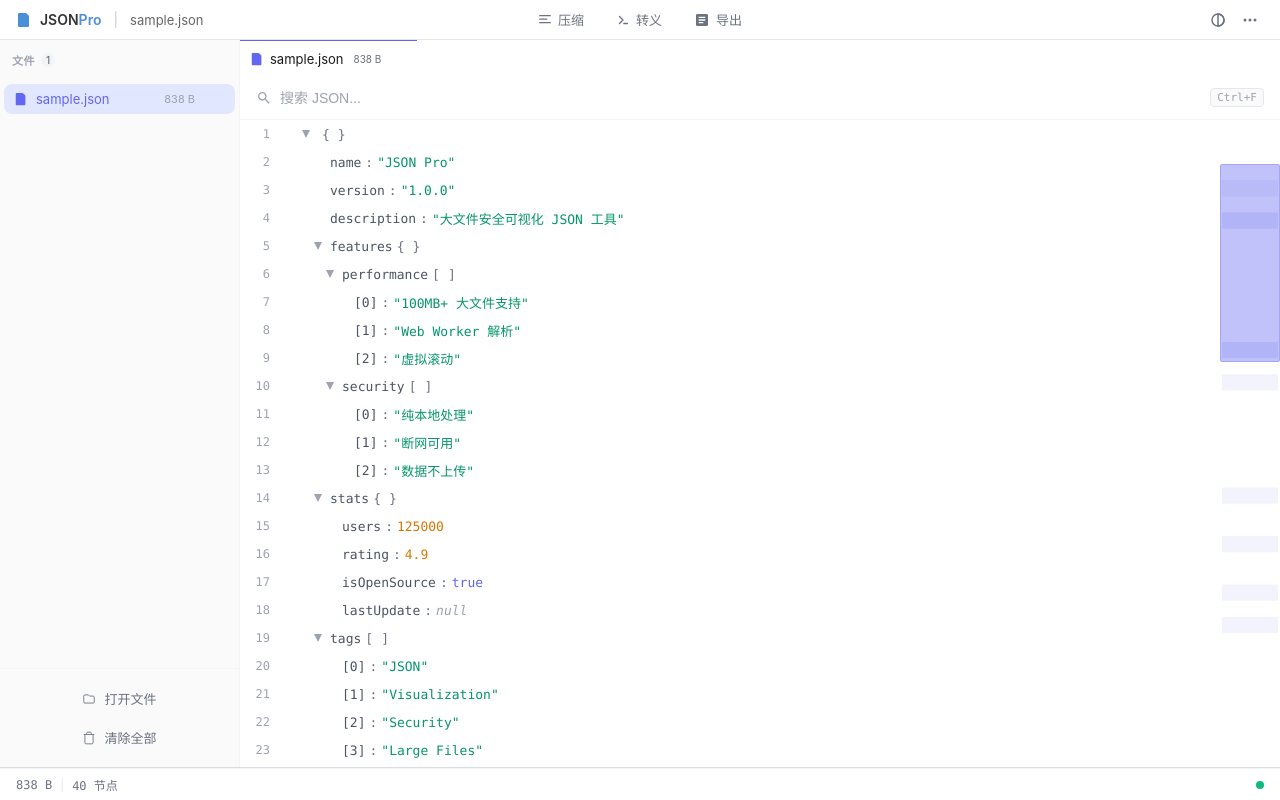
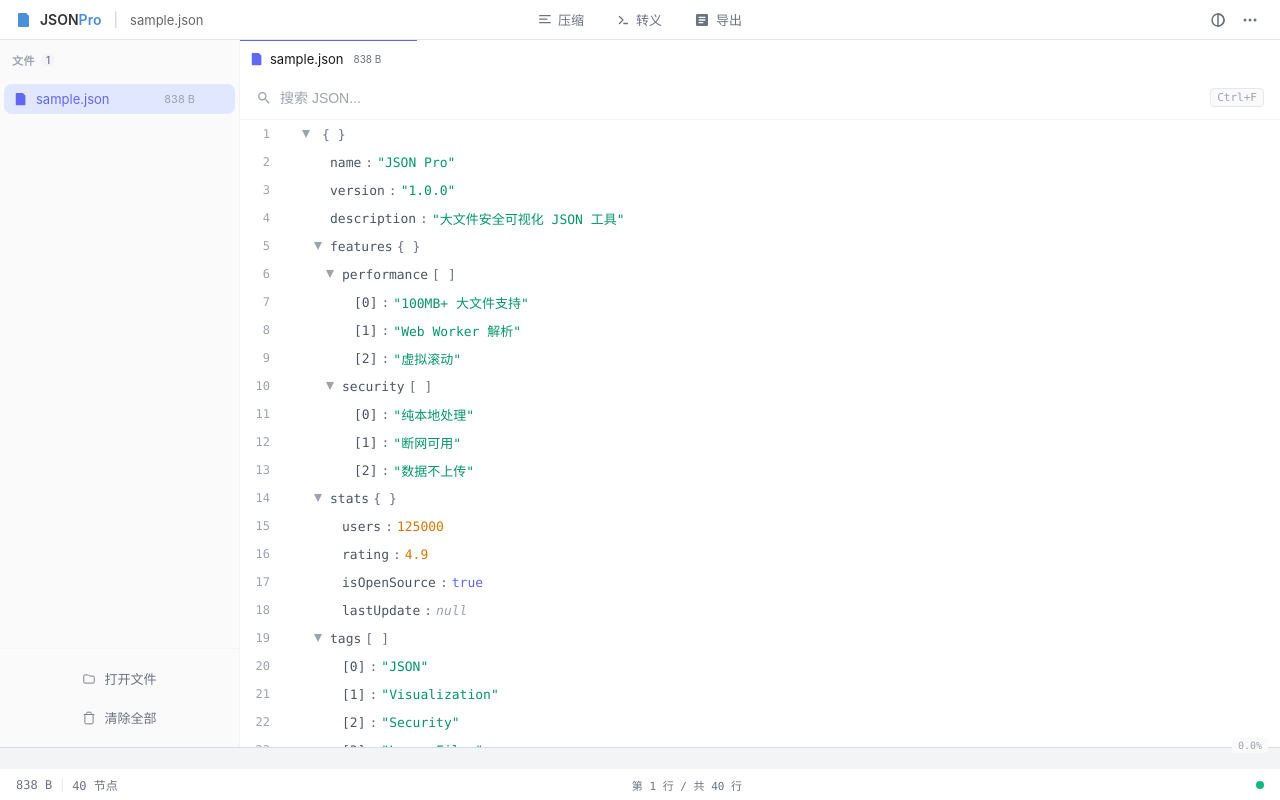
Before and after one commit to lsxshawn/json-fmt, a Vue app in the folder json-fmt/: page / in a window 1280 px wide. Built offline with nearby package versions, Linux system fonts and the light colour scheme.

Commit message:
fix: 修复滚动到底百分比100%+行号绝对精准匹配

```diff
--- a/json-fmt/src/App.vue
+++ b/json-fmt/src/App.vue
@@ -77,7 +77,6 @@ const parseSteps = ref([
   { id: 'read', message: '读取文件', detail: '', done: false, active: false, startTime: 0, endTime: 0, duration: 0 },
   { id: 'validate', message: '流式校验', detail: '检查括号匹配...', done: false, active: false, startTime: 0, endTime: 0, duration: 0 },
   { id: 'index', message: '构建索引', detail: '扫描键名和结构...', done: false, active: false, startTime: 0, endTime: 0, duration: 0 },
-  { id: 'minimap', message: '绘制Minimap', detail: '基于索引生成缩略图...', done: false, active: false, startTime: 0, endTime: 0, duration: 0 },
   { id: 'render', message: '渲染可见区', detail: '格式化前30行...', done: false, active: false, startTime: 0, endTime: 0, duration: 0 }
 ]);
 
@@ -98,6 +97,12 @@ const cursorPosition = ref({ line: 1, column: 1 });
 const showCommandPalette = ref(false);
 const isTextMode = ref(false);
 const textContent = ref('');
+
+const currentGlobalLine = ref(0);
+const currentScrollTop = ref(0);
+const currentMaxScroll = ref(0);
+const jumpToLine = ref(-1);
+const WINDOW_SIZE = 100;
 
 // ============================================
 // 多Worker并行解析优化
@@ -129,7 +134,6 @@ function resetParseSteps() {
     { id: 'read', message: '读取文件', detail: '', done: false, active: false, startTime: 0, endTime: 0, duration: 0 },
     { id: 'validate', message: '流式校验', detail: '检查括号匹配...', done: false, active: false, startTime: 0, endTime: 0, duration: 0 },
     { id: 'index', message: '构建索引', detail: '扫描键名和结构...', done: false, active: false, startTime: 0, endTime: 0, duration: 0 },
-    { id: 'minimap', message: '绘制Minimap', detail: '基于索引生成缩略图...', done: false, active: false, startTime: 0, endTime: 0, duration: 0 },
     { id: 'render', message: '渲染可见区', detail: '格式化前30行...', done: false, active: false, startTime: 0, endTime: 0, duration: 0 }
   ];
   parseProgress.value = 0;
@@ -2668,6 +2672,8 @@ async function parseJSONContent(content, size, fileId = null, readDuration = 0)
 
 async function selectFile(fileId) {
   isParsing.value = false;
+  jumpToLine.value = -1;
+  currentGlobalLine.value = 0;
   currentFileId.value = fileId;
   const file = files.value.find(f => f.id === fileId);
 
@@ -3087,8 +3093,10 @@ onUnmounted(() => {
           :memory-index="memoryIndex"
           :current-file-text="currentFileText"
           :onNeedNodes="handleNeedNodes"
+          :jumpToLine="jumpToLine"
           @toggleNode="toggleNode"
-          @scroll="handleScroll"
+          @scroll="(line) => currentGlobalLine = line"
+          @scrollData="(data) => { currentScrollTop = data.scrollTop; currentMaxScroll = data.maxScroll; }"
           @selectNode="handleSelectNode"
           @copyPath="copyPath"
           @search="handleSearch"
@@ -3135,7 +3143,12 @@ onUnmounted(() => {
         :is-parsing="isParsing"
         :parse-status="parseStatus"
         :is-console-open="showConsole"
+        :current-line="currentGlobalLine"
+        :window-size="WINDOW_SIZE"
+        :scroll-top="currentScrollTop"
+        :max-scroll="currentMaxScroll"
         @toggle-console="showConsole = !showConsole"
+        @jump="(line) => jumpToLine = line"
       />
     </footer> <!-- .app-footer -->
   </div> <!-- .app-layout -->
--- a/json-fmt/src/components/JsonTreeView.vue
+++ b/json-fmt/src/components/JsonTreeView.vue
@@ -1,6 +1,5 @@
 <script setup>
 import { ref, computed, onMounted, onUnmounted, watch } from 'vue';
-import Minimap from './Minimap.vue';
 import FolderIcon from './icons/FolderIcon.vue';
 import JsonIcon from './icons/JsonIcon.vue';
 import SearchIcon from './icons/SearchIcon.vue';
@@ -51,6 +50,10 @@ const props = defineProps({
   onNeedNodes: {
     type: Function,
     default: null
+  },
+  jumpToLine: {
+    type: Number,
+    default: -1
   }
 });
 
@@ -63,11 +66,12 @@ const emit = defineEmits([
   'search',
   'searchNext',
   'searchPrev',
-  'pasteContent'
+  'pasteContent',
+  'scrollData'
 ]);
 
 const containerRef = ref(null);
-const scrollTop = ref(0);
+const localScrollTop = ref(0);
 const containerHeight = ref(600);
 const ITEM_HEIGHT = 28;
 const BUFFER_SIZE = 10;
@@ -80,84 +84,49 @@ function updateContainerHeight() {
   }
 }
 
-const scrollProgress = computed(() => {
-  if (!containerRef.value) return 0;
-  const maxScroll = totalHeight.value - containerHeight.value;
-  if (maxScroll <= 0) return 0;
-  return (scrollTop.value / maxScroll) * 100;
+const totalHeight = computed(() => props.totalNodes * ITEM_HEIGHT);
+
+const scrollLine = computed(() => Math.floor(localScrollTop.value / ITEM_HEIGHT));
+
+const viewportItemCount = computed(() => Math.ceil(containerHeight.value / ITEM_HEIGHT));
+
+const startIndex = computed(() => Math.max(0, scrollLine.value - BUFFER_SIZE));
+
+const endIndex = computed(() => Math.min(props.totalNodes, scrollLine.value + viewportItemCount.value + BUFFER_SIZE));
+
+const visibleItems = computed(() => {
+  const maxSafeEnd = Math.min(endIndex.value, props.visibleNodes.length);
+  const safeStart = Math.min(startIndex.value, maxSafeEnd);
+  return props.visibleNodes.slice(safeStart, maxSafeEnd);
 });
 
-function handleMinimapJump(scrollTop) {
-  if (!containerRef.value) return;
-  const maxScroll = totalHeight.value - containerHeight.value;
-  const clampedScrollTop = Math.max(0, Math.min(scrollTop, maxScroll));
-  containerRef.value.scrollTop = clampedScrollTop;
+const offsetY = computed(() => startIndex.value * ITEM_HEIGHT);
 
-  if (props.onNeedNodes) {
-    const itemCount = props.totalNodes > 0 ? props.totalNodes : props.visibleNodes.length;
-    const visibleCount = Math.ceil(containerHeight.value / ITEM_HEIGHT) + BUFFER_SIZE * 2;
-    const maxStart = Math.max(0, itemCount - visibleCount);
-    const requestedStart = Math.floor(clampedScrollTop / ITEM_HEIGHT) - BUFFER_SIZE;
-    const start = Math.max(0, Math.min(requestedStart, maxStart));
-    const end = Math.min(itemCount, start + visibleCount);
-
-    const bufferStart = Math.max(0, start - BUFFER_SIZE);
-    const bufferEnd = Math.min(itemCount, end + BUFFER_SIZE);
-    props.onNeedNodes(bufferStart, bufferEnd);
-  }
-}
-
-function handleSearchKeydown(e) {
-  if (e.key === 'Enter') {
-    e.preventDefault();
-    if (e.shiftKey) {
-      emit('searchPrev');
-    } else {
-      emit('searchNext');
+watch(() => props.jumpToLine, (newLine) => {
+  if (newLine >= 0 && props.totalNodes > 0) {
+    localScrollTop.value = newLine * ITEM_HEIGHT;
+    if (containerRef.value) {
+      containerRef.value.scrollTop = localScrollTop.value;
     }
   }
-}
+}, { immediate: false });
 
-const matchCount = computed(() => {
-  if (!props.searchQuery.trim()) return 0;
-  const query = props.searchQuery.toLowerCase();
-  return props.visibleNodes.filter(node =>
-    node.key?.toLowerCase().includes(query) ||
-    node.displayValue?.toLowerCase().includes(query) ||
-    (node.fullValue?.toLowerCase() || '').includes(query)
-  ).length;
-});
+const prevTotalNodes = ref(-1);
+watch(() => props.totalNodes, (newVal) => {
+  if (newVal > 0 && prevTotalNodes.value !== newVal) {
+    prevTotalNodes.value = newVal;
+    localScrollTop.value = 0;
+    if (containerRef.value) {
+      containerRef.value.scrollTop = 0;
+    }
+  }
+}, { immediate: false });
 
-const currentMatchIndex = ref(0);
-
-const visibleRange = computed(() => {
-  const itemCount = props.totalNodes > 0 ? props.totalNodes : props.visibleNodes.length;
-  const visibleCount = Math.ceil(containerHeight.value / ITEM_HEIGHT) + BUFFER_SIZE * 2;
-  const maxStart = Math.max(0, itemCount - visibleCount);
-  const requestedStart = Math.floor(scrollTop.value / ITEM_HEIGHT) - BUFFER_SIZE;
-  const start = Math.max(0, Math.min(requestedStart, maxStart));
-  const end = Math.min(itemCount, start + visibleCount);
-
-  return { start, end };
-});
-
-const visibleItems = computed(() => {
-  const { start, end } = visibleRange.value;
-  const items = props.visibleNodes.filter(node => node && node.id >= start && node.id < end);
-  return items;
-});
-
-const totalHeight = computed(() => {
-  const count = props.totalNodes > 0 ? props.totalNodes : props.visibleNodes.length;
-  if (count === 0) {
-    return containerHeight.value;
+watch([startIndex, endIndex], () => {
+  if (props.onNeedNodes) {
+    props.onNeedNodes(Math.max(0, startIndex.value - 50), Math.min(props.totalNodes, endIndex.value + 50));
   }
-  return count * ITEM_HEIGHT;
-});
-
-const offsetY = computed(() => {
-  return visibleRange.value.start * ITEM_HEIGHT;
-});
+}, { immediate: true });
 
 const currentMatchNodeId = computed(() => {
   if (!props.searchQuery.trim() || props.searchMatchCount === 0) {
@@ -175,36 +144,7 @@ const currentMatchNodeId = computed(() => {
   return null;
 });
 
-watch(() => props.currentFile, () => {
-  if (containerRef.value) {
-    containerRef.value.scrollTop = 0;
-    scrollTop.value = 0;
-  }
-});
 
-watch(() => props.searchMatchIndex, (newIndex) => {
-  if (newIndex > 0 && containerRef.value) {
-    const matchNodes = props.visibleNodes.filter(node => {
-      const q = props.searchQuery.toLowerCase();
-      return node.key?.toLowerCase().includes(q) ||
-        node.displayValue?.toLowerCase().includes(q) ||
-        (node.fullValue?.toLowerCase() || '').includes(q);
-    });
-    if (matchNodes.length > 0 && newIndex <= matchNodes.length) {
-      const targetNode = matchNodes[newIndex - 1];
-      const nodeIndex = props.visibleNodes.findIndex(n => n.id === targetNode.id);
-      if (nodeIndex !== -1) {
-        const nodeTop = nodeIndex * ITEM_HEIGHT;
-        const nodeBottom = nodeTop + ITEM_HEIGHT;
-        if (nodeTop < scrollTop.value) {
-          containerRef.value.scrollTop = nodeTop;
-        } else if (nodeBottom > scrollTop.value + containerHeight.value) {
-          containerRef.value.scrollTop = nodeBottom - containerHeight.value;
-        }
-      }
-    }
-  }
-});
 
 function highlightMatch(text) {
   if (!props.searchQuery.trim() || !text) return text;
@@ -220,24 +160,16 @@ function highlightMatch(text) {
 }
 
 function handleScroll(e) {
-  const maxScroll = Math.max(0, totalHeight.value - containerHeight.value);
-  const newScrollTop = Math.max(0, Math.min(e.target.scrollTop, maxScroll));
+  const localMaxScroll = Math.max(0, totalHeight.value - containerHeight.value);
+  const newLocalScrollTop = Math.max(0, Math.min(e.target.scrollTop, localMaxScroll));
 
-  scrollTop.value = newScrollTop;
-  emit('scroll', scrollTop.value);
-
-  if (props.onNeedNodes) {
-    const itemCount = props.totalNodes > 0 ? props.totalNodes : props.visibleNodes.length;
-    const visibleCount = Math.ceil(containerHeight.value / ITEM_HEIGHT) + BUFFER_SIZE * 2;
-    const maxStart = Math.max(0, itemCount - visibleCount);
-    const requestedStart = Math.floor(scrollTop.value / ITEM_HEIGHT) - BUFFER_SIZE;
-    const start = Math.max(0, Math.min(requestedStart, maxStart));
-    const end = Math.min(itemCount, start + visibleCount);
-
-    const bufferStart = Math.max(0, start - BUFFER_SIZE);
-    const bufferEnd = Math.min(itemCount, end + BUFFER_SIZE);
-    props.onNeedNodes(bufferStart, bufferEnd);
-  }
+  localScrollTop.value = newLocalScrollTop;
+  const topGlobalLine = (visibleItems.value.length > 0) ? visibleItems.value[0].id : 0;
+  emit('scroll', topGlobalLine);
+  emit('scrollData', {
+    scrollTop: newLocalScrollTop,
+    maxScroll: localMaxScroll
+  });
 }
 
 function handleNodeClick(node, e) {
@@ -425,19 +357,6 @@ defineExpose({
             </div>
           </div>
         </div>
-
-        <Minimap
-          v-if="visibleNodes.length > 0 || parseStatus === 'parsing'"
-          :visibleNodes="visibleNodes"
-          :totalNodes="totalNodes"
-          :scrollTop="scrollTop"
-          :viewportHeight="containerHeight"
-          :totalHeight="totalHeight"
-          :isParsing="parseStatus === 'parsing'"
-          :memoryIndex="memoryIndex"
-          :content="currentFileText"
-          @jump="handleMinimapJump"
-        />
       </div>
     </div>
   </div>
@@ -601,7 +520,7 @@ defineExpose({
   background: var(--accent);
   color: var(--text-inverse);
   border: none;
-  border-radius: var(--radius-md);  /* 6px，更克制 */
+  border-radius: var(--radius-md);
   font-size: 14px;
   font-weight: var(--font-medium);
   cursor: pointer;
@@ -634,7 +553,7 @@ defineExpose({
 .shortcut-hint {
   font-family: var(--font-mono);
   font-size: 11px;
-  color: var(--text-muted);  /* 极淡 */
+  color: var(--text-muted);
 }
 
 .error-state {
@@ -712,9 +631,9 @@ defineExpose({
   align-items: center;
   justify-content: flex-end;
   width: 56px;
-  padding: 0 16px 0 0;  /* 只用右内边距留白，不用竖线 */
+  padding: 0 16px 0 0;
   background: transparent;
-  border-right: none;  /* 去掉竖线 */
+  border-right: none;
   flex-shrink: 0;
   user-select: none;
 }
@@ -723,7 +642,7 @@ defineExpose({
   color: var(--text-tertiary);
   font-size: 12px;
   font-family: var(--font-mono);
-  font-weight: var(--font-light);  /* 字重 300，细 */
+  font-weight: var(--font-light);
   font-variant-numeric: tabular-nums;
   text-align: right;
 }
@@ -779,11 +698,11 @@ defineExpose({
 .node-key {
   color: var(--json-key);
   margin-right: 4px;
-  font-weight: var(--font-medium);  /* 键名字重 500 */
+  font-weight: var(--font-medium);
 }
 
 .colon {
-  color: var(--json-bracket);  /* 极淡灰，融入背景 */
+  color: var(--json-bracket);
   margin-right: 4px;
 }
 
@@ -791,7 +710,7 @@ defineExpose({
   overflow: hidden;
   text-overflow: ellipsis;
   max-width: 500px;
-  font-weight: var(--font-normal);  /* 值字重 400 */
+  font-weight: var(--font-normal);
 }
 
 .string-value {
--- a/json-fmt/src/components/StatusBar.vue
+++ b/json-fmt/src/components/StatusBar.vue
@@ -1,5 +1,5 @@
 <script setup>
-import { computed } from 'vue';
+import { ref, computed, onMounted, onUnmounted, nextTick, watch } from 'vue';
 import { formatSize, formatNumber, formatTime } from '@/composables/useFormat';
 
 const props = defineProps({
@@ -26,19 +26,153 @@ const props = defineProps({
   isConsoleOpen: {
     type: Boolean,
     default: false
+  },
+  currentLine: {
+    type: Number,
+    default: 0
+  },
+  windowSize: {
+    type: Number,
+    default: 100
+  },
+  scrollTop: {
+    type: Number,
+    default: 0
+  },
+  maxScroll: {
+    type: Number,
+    default: 0
   }
 });
 
-const emit = defineEmits(['toggle-console']);
+const emit = defineEmits(['toggle-console', 'jump']);
 
 const statusClass = computed(() => {
   if (props.isParsing) return 'parsing';
   if (props.parseStatus === 'error') return 'error';
   return 'ready';
 });
+
+const WINDOW_SIZE = 100;
+const progressRef = ref(null);
+const showInput = ref(false);
+const jumpLineInput = ref('');
+const jumpLineInputRef = ref(null);
+const isDragging = ref(false);
+
+const percentage = computed(() => {
+  if (props.totalNodes <= 1) return 0;
+  return Math.min(100, Math.max(0, (props.currentLine / (props.totalNodes - 1)) * 100));
+});
+
+function getLineFromClientX(clientX) {
+  if (!progressRef.value) return 0;
+  const rect = progressRef.value.getBoundingClientRect();
+  const x = clientX - rect.left;
+  const pct = x / rect.width;
+  return Math.floor(pct * props.totalNodes);
+}
+
+function handleMouseDown(e) {
+  isDragging.value = true;
+  document.addEventListener('mousemove', handleMouseMove);
+  document.addEventListener('mouseup', handleMouseUp);
+  const newLine = getLineFromClientX(e.clientX);
+  emit('jump', newLine);
+}
+
+function handleMouseMove(e) {
+  if (!isDragging.value) return;
+  const newLine = getLineFromClientX(e.clientX);
+  emit('jump', newLine);
+}
+
+function handleMouseUp() {
+  isDragging.value = false;
+  document.removeEventListener('mousemove', handleMouseMove);
+  document.removeEventListener('mouseup', handleMouseUp);
+}
+
+function handleDoubleClick() {
+  if (props.totalNodes <= 0) return;
+  showInput.value = true;
+  jumpLineInput.value = String(props.currentLine + 1);
+  nextTick(() => {
+    jumpLineInputRef.value?.focus();
+    jumpLineInputRef.value?.select();
+  });
+}
+
+function confirmJump() {
+  const line = parseInt(jumpLineInput.value, 10);
+  if (!isNaN(line) && line >= 1 && line <= props.totalNodes) {
+    emit('jump', line - 1);
+  }
+  showInput.value = false;
+}
+
+function cancelJump() {
+  showInput.value = false;
+}
+
+function handleInputKeydown(e) {
+  if (e.key === 'Enter') confirmJump();
+  if (e.key === 'Escape') cancelJump();
+}
+
+watch(showInput, (newVal) => {
+  if (newVal) {
+    setTimeout(() => {
+      document.addEventListener('click', handleClickOutside);
+    }, 0);
+  } else {
+    document.removeEventListener('click', handleClickOutside);
+  }
+});
+
+function handleClickOutside(e) {
+  const el = document.querySelector('.jump-input-container');
+  if (el && !el.contains(e.target)) {
+    showInput.value = false;
+  }
+}
+
+onUnmounted(() => {
+  document.removeEventListener('mousemove', handleMouseMove);
+  document.removeEventListener('mouseup', handleMouseUp);
+  document.removeEventListener('click', handleClickOutside);
+});
 </script>
 
 <template>
+  <div class="status-bar-wrapper">
+    <div class="global-progress-area" v-if="totalNodes > 0">
+      <div
+        ref="progressRef"
+        class="global-progress"
+        @mousedown="handleMouseDown"
+        @dblclick="handleDoubleClick"
+      >
+        <div class="global-progress-bg"></div>
+        <div class="global-progress-fill" :style="{ width: percentage + '%' }"></div>
+        <div class="global-progress-thumb" :style="{ left: percentage + '%' }"></div>
+        <div class="global-progress-label">{{ percentage.toFixed(1) }}%</div>
+      </div>
+      <div class="jump-input-container" v-if="showInput">
+        <span>跳到第</span>
+        <input
+          ref="jumpLineInputRef"
+          v-model="jumpLineInput"
+          type="number"
+          :min="1"
+          :max="totalNodes"
+          @keydown="handleInputKeydown"
+        />
+        <span>行</span>
+        <button class="jump-confirm" @click="confirmJump">确定</button>
+        <button class="jump-cancel" @click="cancelJump">取消</button>
+      </div>
+    </div>
     <div class="status-bar">
       <div class="status-left">
         <span class="status-item" v-if="fileSize">
@@ -54,10 +188,13 @@ const statusClass = computed(() => {
         </span>
       </div>
 
-    <div class="status-center"></div>
+      <div class="status-center">
+        <span class="status-position">
+          第 {{ formatNumber(Math.min(currentLine + 1, totalNodes)) }} 行 / 共 {{ formatNumber(totalNodes) }} 行
+        </span>
+      </div>
 
       <div class="status-right">
-      <!-- 状态光点 - 极简到只剩一个光点 -->
         <button
           class="status-dot"
           :class="statusClass"
@@ -66,9 +203,139 @@ const statusClass = computed(() => {
         ></button>
       </div>
     </div>
+  </div>
 </template>
 
 <style scoped>
+.status-bar-wrapper {
+  flex-shrink: 0;
+  display: flex;
+  flex-direction: column;
+  background: var(--bg-sunken);
+}
+
+.global-progress-area {
+  position: relative;
+  height: 20px;
+  user-select: none;
+}
+
+.global-progress {
+  position: absolute;
+  top: 8px;
+  left: 0;
+  right: 0;
+  height: 4px;
+  cursor: pointer;
+}
+
+.global-progress-bg {
+  position: absolute;
+  top: 0;
+  left: 0;
+  right: 0;
+  height: 4px;
+  background: var(--border-light);
+}
+
+.global-progress-fill {
+  position: absolute;
+  top: 0;
+  left: 0;
+  height: 4px;
+  background: var(--accent);
+  transition: width 0.08s linear;
+}
+
+.global-progress-thumb {
+  position: absolute;
+  top: -4px;
+  width: 12px;
+  height: 12px;
+  margin-left: -6px;
+  background: var(--accent);
+  border-radius: 50%;
+  opacity: 0;
+  transition: opacity 0.15s ease;
+}
+
+.global-progress:hover .global-progress-thumb {
+  opacity: 1;
+}
+
+.global-progress-label {
+  position: absolute;
+  top: -18px;
+  right: 12px;
+  font-size: 10px;
+  color: var(--text-tertiary);
+  padding: 2px 6px;
+  background: var(--bg-elevated);
+  border-radius: var(--radius-sm);
+  font-family: var(--font-mono);
+}
+
+.jump-input-container {
+  position: absolute;
+  top: 24px;
+  left: 50%;
+  transform: translateX(-50%);
+  display: flex;
+  align-items: center;
+  gap: 6px;
+  padding: 6px 10px;
+  background: var(--bg-base);
+  border: 1px solid var(--border-medium);
+  border-radius: var(--radius-md);
+  z-index: 100;
+  font-size: 12px;
+  box-shadow: 0 2px 8px rgba(0,0,0,0.12);
+}
+
+.jump-input-container input {
+  width: 80px;
+  padding: 4px 8px;
+  border: 1px solid var(--border-medium);
+  border-radius: var(--radius-sm);
+  background: var(--bg-base);
+  color: var(--text-primary);
+  font-size: 12px;
+  font-family: var(--font-mono);
+  outline: none;
+}
+
+.jump-input-container input:focus {
+  border-color: var(--accent);
+}
+
+.jump-confirm,
+.jump-cancel {
+  padding: 3px 8px;
+  border: none;
+  border-radius: var(--radius-sm);
+  font-size: 11px;
+  cursor: pointer;
+  transition: background-color 0.15s ease;
+}
+
+.jump-confirm {
+  background: var(--accent);
+  color: var(--text-inverse);
+}
+
+.jump-confirm:hover {
+  background: var(--accent-hover);
+}
+
+.jump-cancel {
+  background: var(--bg-elevated);
+  color: var(--text-secondary);
+}
+
+.jump-cancel:hover {
+  background: var(--bg-sunken);
+}
+
 .status-bar {
   height: 32px;
   display: flex;
@@ -78,7 +345,6 @@ const statusClass = computed(() => {
   background: var(--bg-base);
   border-top: 1px solid var(--border-light);
   font-size: 12px;
-  flex-shrink: 0;
 }
 
 .status-left {
@@ -102,6 +368,15 @@ const statusClass = computed(() => {
 
 .status-center {
   flex: 1;
+  display: flex;
+  align-items: center;
+  justify-content: center;
+}
+
+.status-position {
+  color: var(--text-secondary);
+  font-family: var(--font-mono);
+  font-size: 11px;
 }
 
 .status-right {
@@ -109,7 +384,6 @@ const statusClass = computed(() => {
   align-items: center;
 }
 
-/* 状态光点 - Apple 设备风格 */
 .status-dot {
   width: 8px;
   height: 8px;
```
Lines whose indentation alone changed are shown as unchanged.
